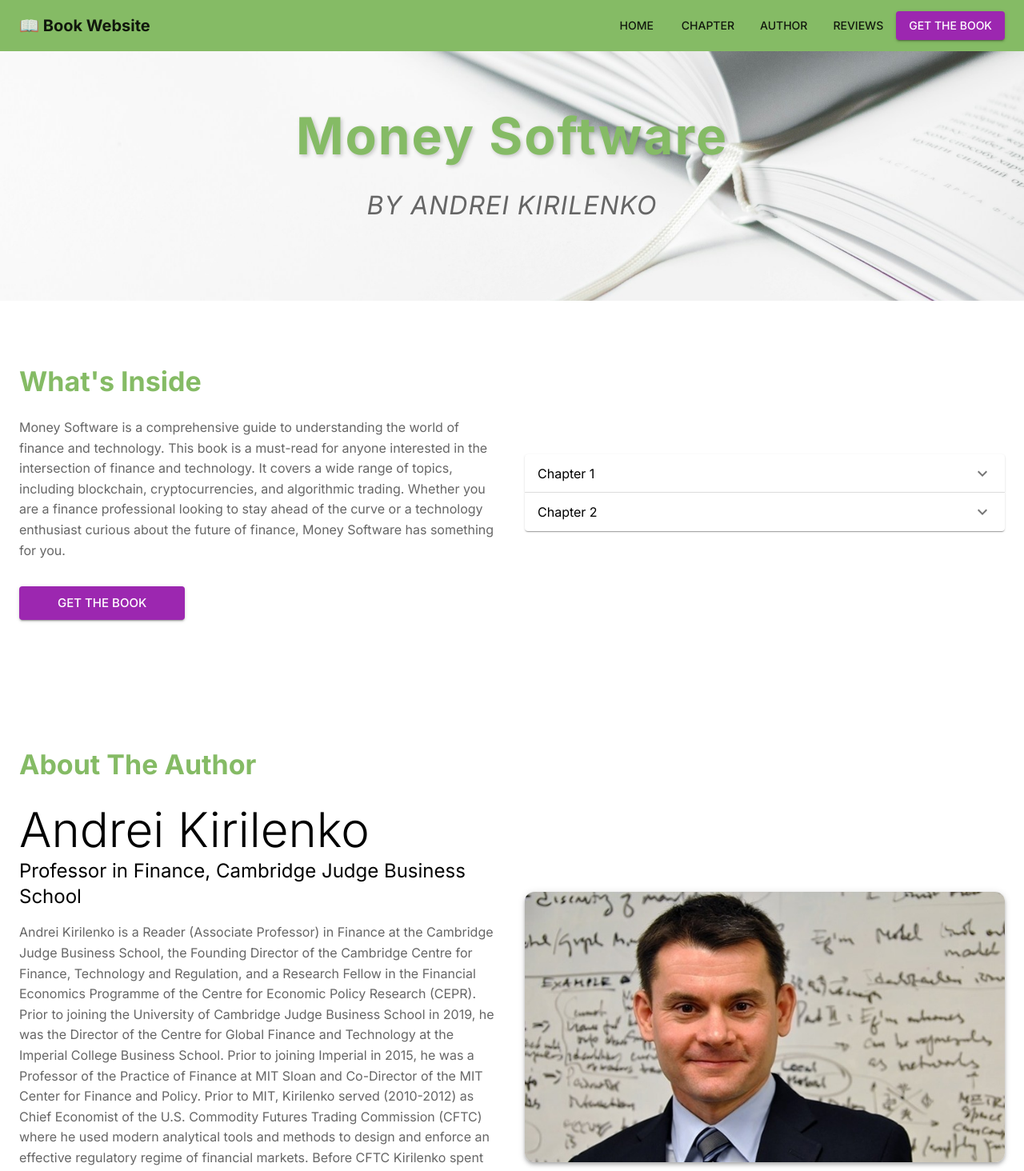
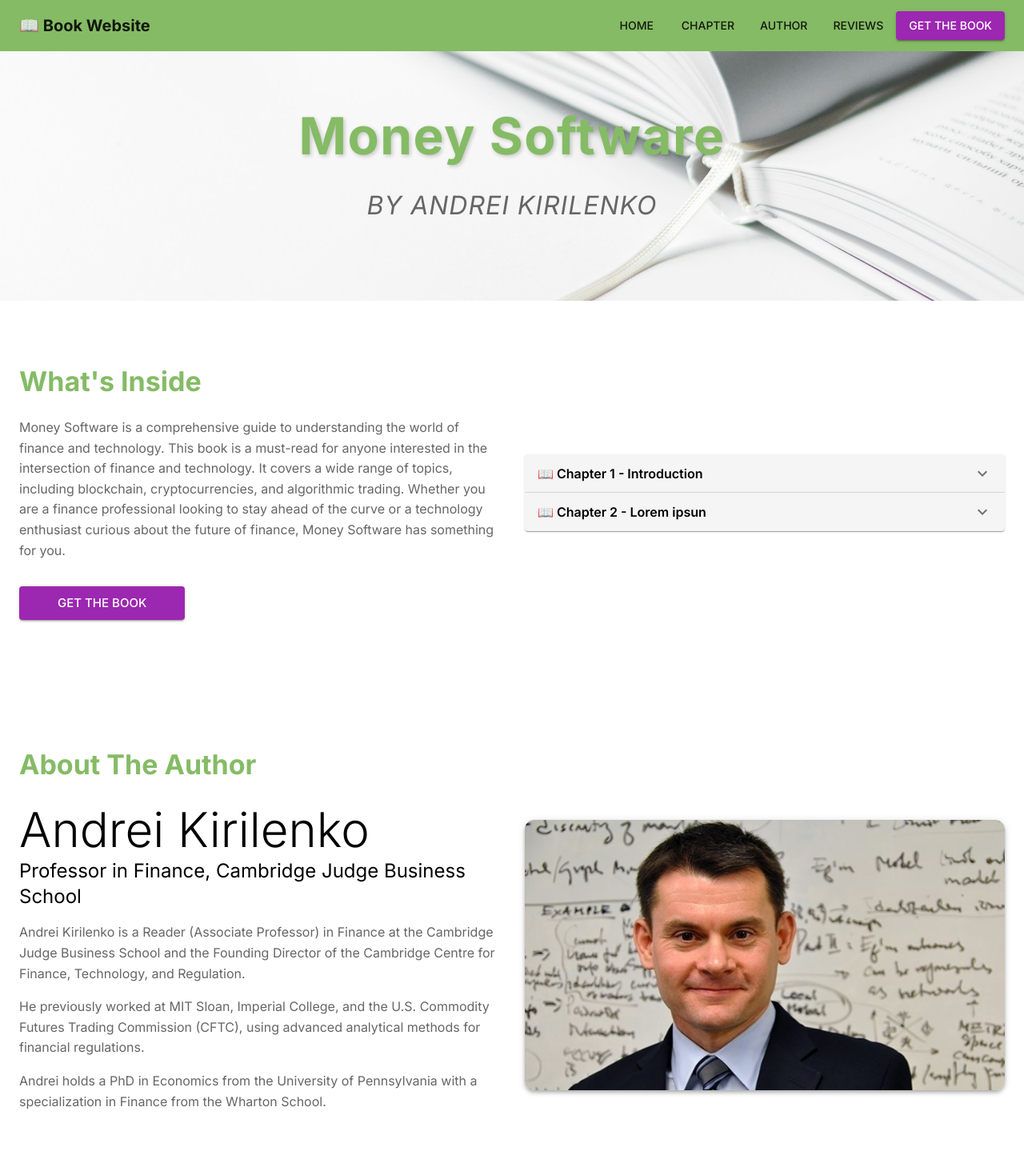
Before and after one commit to o-k-88/money-software, a React (Vite) app: page / in a window 1280 px wide. Shown: the top 1464 px of the page at 80% size. Built offline with nearby package versions, Linux system fonts and the light colour scheme.

Commit message:
ui fixes

```diff
--- /dev/null
+++ b/src/helpers/feedbacks.js
@@ -0,0 +1,30 @@
+export const REVIEWS = [
+  {
+    id: 1,
+    name: "John Doe",
+    title: "Lorem ipsum dolor sit amet, consectetur adipiscing elit.",
+    description: "Lorem10 ipsum dolor sit amet, consectetur adipiscing elit.",
+    rating: 5,
+  },
+  {
+    id: 2,
+    name: "Ron Doe1",
+    title: "Lorem ipsum dolor sit amet, consectetur adipiscing elit.",
+    description: "Lorem10 ipsum dolor sit amet, consectetur adipiscing elit.",
+    rating: 5,
+  },
+  {
+    id: 3,
+    name: "Bob Doe2",
+    title: "Lorem ipsum dolor sit amet, consectetur adipiscing elit.",
+    description: "Lorem10 ipsum dolor sit amet, consectetur adipiscing elit.",
+    rating: 5,
+  },
+  {
+    id: 4,
+    name: "Nate Doe3",
+    title: "Lorem ipsum dolor sit amet, consectetur adipiscing elit.",
+    description: "Lorem10 ipsum dolor sit amet, consectetur adipiscing elit.",
+    rating: 5,
+  },
+];
--- a/src/pages/HomePage/HomePage.jsx
+++ b/src/pages/HomePage/HomePage.jsx
@@ -13,37 +13,7 @@
 import bookImg from "./images/book.jpg";
 import andreiImg from "./images/andrei-kirilenko.jpg";
 import chapterImg from "./images/chapter-image.jpg";
-
-const feedbacks = [
-  {
-    id: 1,
-    name: "John Doe",
-    title: "Lorem ipsum dolor sit amet, consectetur adipiscing elit.",
-    description: "Lorem10 ipsum dolor sit amet, consectetur adipiscing elit.",
-    rating: 5,
-  },
-  {
-    id: 2,
-    name: "Ron Doe1",
-    title: "Lorem ipsum dolor sit amet, consectetur adipiscing elit.",
-    description: "Lorem10 ipsum dolor sit amet, consectetur adipiscing elit.",
-    rating: 5,
-  },
-  {
-    id: 3,
-    name: "Bob Doe2",
-    title: "Lorem ipsum dolor sit amet, consectetur adipiscing elit.",
-    description: "Lorem10 ipsum dolor sit amet, consectetur adipiscing elit.",
-    rating: 5,
-  },
-  {
-    id: 4,
-    name: "Nate Doe3",
-    title: "Lorem ipsum dolor sit amet, consectetur adipiscing elit.",
-    description: "Lorem10 ipsum dolor sit amet, consectetur adipiscing elit.",
-    rating: 5,
-  },
-];
+import { REVIEWS } from "../../helpers/feedbacks";
 
 const Homepage = () => {
   return (
@@ -61,18 +31,17 @@
       >
         <Container maxWidth="lg">
           <Typography
-            variant="h1"
+            variant="h2" // Change from h1 to h2 for better balance
             align="center"
             sx={{
               fontWeight: 700,
-              fontSize: "4rem", // Increased font size
+              fontSize: { xs: "2.5rem", md: "4rem" }, // Responsive font sizes
               lineHeight: 1.3,
-              letterSpacing: "2px", // Adds spacing between letters
-              color: "primary.main", // Primary color from your theme
-              textShadow: "2px 2px 5px rgba(0, 0, 0, 0.2)", // Subtle text shadow for depth
-              mb: 3, // Margin bottom
+              letterSpacing: "1.5px",
+              color: "primary.main",
+              textShadow: "2px 2px 5px rgba(0, 0, 0, 0.2)",
+              mb: 3,
             }}
-            gutterBottom
           >
             Money Software
           </Typography>
@@ -122,30 +91,40 @@
               </Button>
             </Grid>
             <Grid item xs={12} md={6}>
-              <Accordion>
+              <Accordion sx={{ bgcolor: "grey.100" }}>
+                {/* Light background */}
                 <AccordionSummary
                   expandIcon={<ExpandMoreIcon />}
                   aria-controls="panel1-content"
                   id="panel1-header"
                 >
-                  <Typography component="span">Chapter 1</Typography>
+                  <Typography component="span" sx={{ fontWeight: 600 }}>
+                    📖 Chapter 1 - Introduction
+                  </Typography>
                 </AccordionSummary>
                 <AccordionDetails>
-                  Lorem ipsum dolor sit amet, consectetur adipiscing elit. Suspendisse malesuada
-                  lacus ex, sit amet blandit leo lobortis eget.
+                  <Typography variant="body2">
+                    Lorem ipsum dolor sit amet, consectetur adipiscing elit. Suspendisse malesuada
+                    lacus ex, sit amet blandit leo lobortis eget.
+                  </Typography>
                 </AccordionDetails>
               </Accordion>
-              <Accordion>
+              <Accordion sx={{ bgcolor: "grey.100" }}>
+                {/* Light background */}
                 <AccordionSummary
                   expandIcon={<ExpandMoreIcon />}
                   aria-controls="panel2-content"
                   id="panel2-header"
                 >
-                  <Typography component="span">Chapter 2</Typography>
+                  <Typography component="span" sx={{ fontWeight: 600 }}>
+                    📖 Chapter 2 - Lorem ipsun
+                  </Typography>
                 </AccordionSummary>
                 <AccordionDetails>
-                  Lorem ipsum dolor sit amet, consectetur adipiscing elit. Suspendisse malesuada
-                  lacus ex, sit amet blandit leo lobortis eget.
+                  <Typography variant="body2">
+                    Lorem ipsum dolor sit amet, consectetur adipiscing elit. Suspendisse malesuada
+                    lacus ex, sit amet blandit leo lobortis eget.
+                  </Typography>
                 </AccordionDetails>
               </Accordion>
             </Grid>
@@ -164,28 +143,19 @@
               <Typography variant="h5" sx={{ mb: 2 }}>
                 Professor in Finance, Cambridge Judge Business School
               </Typography>
-              <Typography
-                variant="body1"
-                sx={{
-                  mb: 4,
-                  color: "text.secondary",
-                  lineHeight: 1.6,
-                }}
-              >
+              <Typography variant="body1" sx={{ mb: 2, color: "text.secondary", lineHeight: 1.6 }}>
                 Andrei Kirilenko is a Reader (Associate Professor) in Finance at the Cambridge Judge
-                Business School, the Founding Director of the Cambridge Centre for Finance,
-                Technology and Regulation, and a Research Fellow in the Financial Economics
-                Programme of the Centre for Economic Policy Research (CEPR). Prior to joining the
-                University of Cambridge Judge Business School in 2019, he was the Director of the
-                Centre for Global Finance and Technology at the Imperial College Business School.
-                Prior to joining Imperial in 2015, he was a Professor of the Practice of Finance at
-                MIT Sloan and Co-Director of the MIT Center for Finance and Policy. Prior to MIT,
-                Kirilenko served (2010-2012) as Chief Economist of the U.S. Commodity Futures
-                Trading Commission (CFTC) where he used modern analytical tools and methods to
-                design and enforce an effective regulatory regime of financial markets. Before CFTC
-                Kirilenko spent twelve years at the International Monetary Fund working on financial
-                crises around the world. Andrei received his PhD in Economics from the University of
-                Pennsylvania with a specialization in Finance from the Wharton School.
+                Business School and the Founding Director of the Cambridge Centre for Finance,
+                Technology, and Regulation.
+              </Typography>
+              <Typography variant="body1" sx={{ mb: 2, color: "text.secondary", lineHeight: 1.6 }}>
+                He previously worked at MIT Sloan, Imperial College, and the U.S. Commodity Futures
+                Trading Commission (CFTC), using advanced analytical methods for financial
+                regulations.
+              </Typography>
+              <Typography variant="body1" sx={{ color: "text.secondary", lineHeight: 1.6 }}>
+                Andrei holds a PhD in Economics from the University of Pennsylvania with a
+                specialization in Finance from the Wharton School.
               </Typography>
             </Grid>
             <Grid item xs={12} md={6}>
@@ -193,10 +163,12 @@
                 component="img"
                 src={andreiImg}
                 alt="Author Image"
+                loading="lazy"
                 sx={{
                   width: "100%",
                   height: "auto",
                   borderRadius: "12px",
+                  objectFit: "cover",
                   boxShadow: 4,
                   transition: "transform 0.3s ease, box-shadow 0.3s ease",
                   "&:hover": {
@@ -218,7 +190,7 @@
           >
             What Readers Say
           </Typography>
-          <CustomSlider feedbacks={feedbacks} />
+          <CustomSlider feedbacks={REVIEWS} />
         </Container>
       </Box>
 
```
